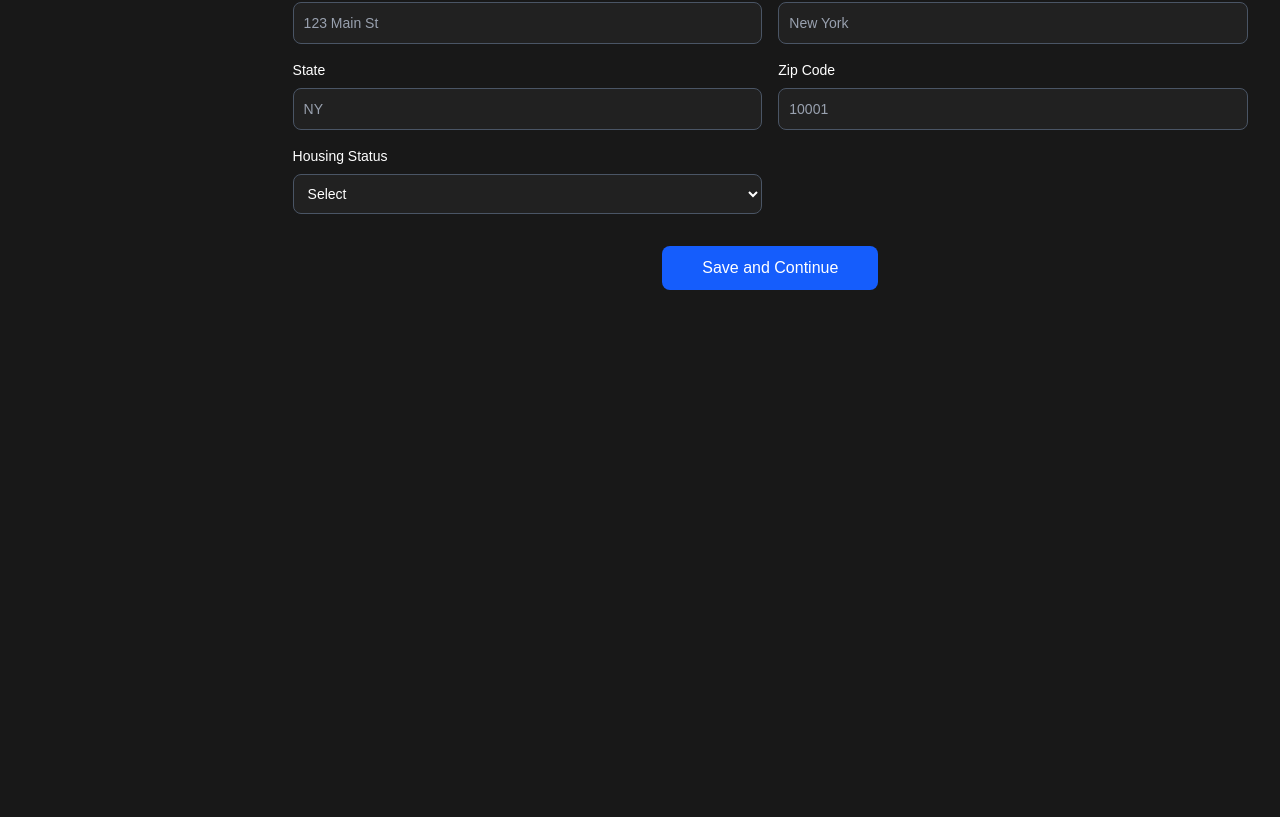
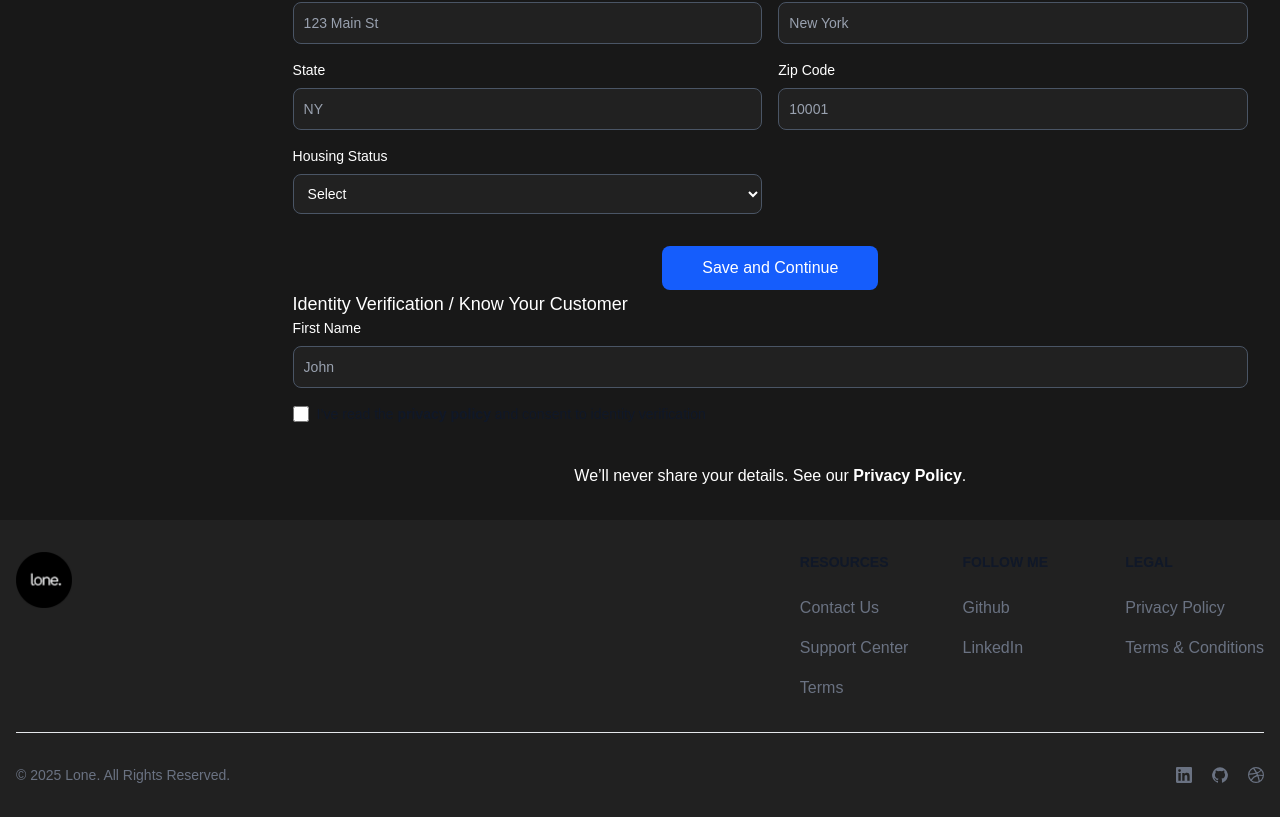
Before and after one commit to hakeem-jc/lone_2.0, a Next.js app: page /onboarding in a window 1280 px wide. Shown: the part 622-1439 px from the top of the page. Before the commit the page ends 944 px from the top, so only its background shows below. Built offline with nearby package versions, Linux system fonts and the light colour scheme.

Commit message:
feat: Create Identity Verification / Know Your Customer section

```diff
--- a/app/onboarding/page.tsx
+++ b/app/onboarding/page.tsx
@@ -6,6 +6,7 @@ import Stepper from "@/app/components/ui/Stepper";
 import TimelineStepper from "@/app/components/ui/TimelineStepper";
 import Input from "@/app/components/ui/Input";
 import Button from "@/app/components/ui/Button";
+import Footer from "@/app/components/Footer";
 
 type FormValues = {
   prefill: boolean;
@@ -285,9 +286,54 @@ const Page = () => {
                 />
               </div>
             </form>
+
+            <form onSubmit={handleSubmit(onSubmit)}>
+              <div className="flex justify-between items-center w-full">
+                <h2 className="text-lg block">
+                  Identity Verification / Know Your Customer
+                </h2>
+              </div>
+
+              {/* TODO - Add file upload component */}
+              <Input
+                id="firstName"
+                label="First Name"
+                placeholder="John"
+                registration={register("firstName", {
+                  required: "First Name is required",
+                  maxLength: 20,
+                })}
+                error={errors.firstName}
+              />
+
+              <div className="flex items-center mt-4">
+                <input
+                  id="default-checkbox"
+                  type="checkbox"
+                  // {...register("privacyPolicy")}
+                  className="cursor-pointer w-4 h-4 text-blue-600 rounded-sm focus:ring-blue-600 ring-offset-gray-800 focus:ring-2 bg-gray-700 border-gray-600"
+                />
+                <label
+                  htmlFor="privacyPolicy"
+                  className="ms-2 text-sm font-medium text-gray-900 dark:text-gray-300"
+                >
+                  I’ve read the{" "}
+                  <span className="font-semibold cursor-pointer">privacy policy</span> and
+                  consent to identity verification
+                </label>
+              </div>
+
+              <div className="text-center mt-10">
+                <p>
+                  We’ll never share your details. See our{" "}
+                  <span className="font-semibold cursor-pointer">Privacy Policy</span>.
+                </p>
+              </div>
+            </form>
           </section>
         </section>
       </section>
+      <Footer />
     </main>
   );
 };
```
